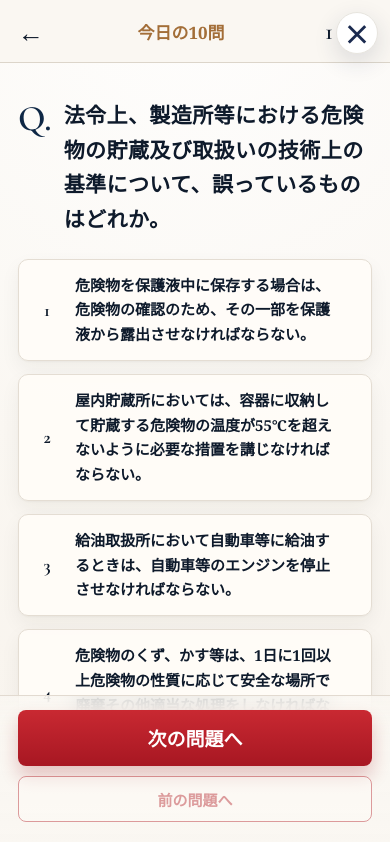
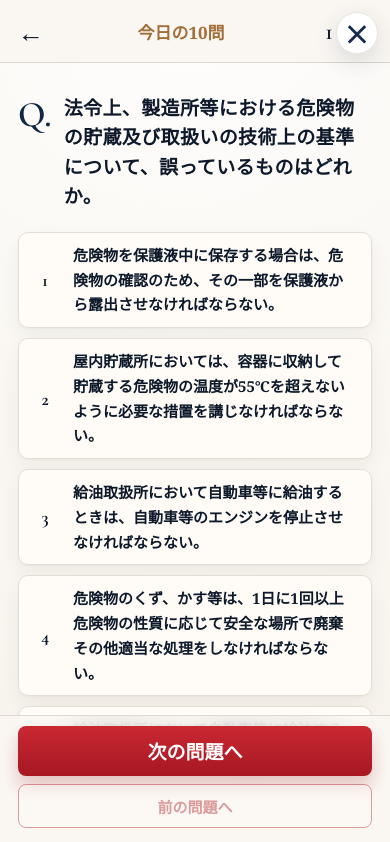
Before and after one commit to tvf6usmhq5pm-crypto/otu4_reboot, a Next.js app: page /quiz in a window 390 px wide. Shown: the top 842 px of the page. Built offline with nearby package versions, Linux system fonts and the light colour scheme.

Commit message:
refactor: improve quiz mobile layout density

```diff
--- a/components/quiz/QuizClient.tsx
+++ b/components/quiz/QuizClient.tsx
@@ -713,7 +713,7 @@ const pageStyle: CSSProperties = {
   maxWidth: 430,
   margin: '0 auto',
   minHeight: '100vh',
-  padding: '86px 18px 178px',
+  padding: '82px 18px 150px',
   background:
     'radial-gradient(circle at 50% 0%, rgba(255,255,255,0.95) 0%, rgba(250,247,242,0.96) 45%, #F7F1EA 100%)',
   color: '#0E1A2B',
@@ -834,9 +834,9 @@ const questionStyle: CSSProperties = {
   margin: 0,
   flex: 1,
   color: '#0E1A2B',
-  fontSize: 21,
+  fontSize: 19,
   fontWeight: 700,
-  lineHeight: 1.65,
+  lineHeight: 1.55,
   letterSpacing: '0.02em',
   fontFamily:
     '"Noto Serif JP", "Yu Mincho", "Hiragino Mincho ProN", Georgia, serif',
@@ -844,14 +844,14 @@ const questionStyle: CSSProperties = {
 
 const choicesStyle: CSSProperties = {
   display: 'grid',
-  gap: 13,
-  marginTop: 14,
+  gap: 10,
+  marginTop: 12,
 };
 
 const choiceButtonStyle: CSSProperties = {
-  minHeight: 58,
+  minHeight: 52,
   width: '100%',
-  padding: '13px 16px',
+  padding: '10px 14px',
   borderRadius: 10,
   border: '1.3px solid #E4DDD3',
   background: 'rgba(255, 252, 248, 0.96)',
@@ -973,7 +973,7 @@ const footerStyle: CSSProperties = {
   right: 0,
   bottom: 0,
   zIndex: 30,
-  padding: '14px 18px 22px',
+  padding: '10px 18px 16px',
   background:
     'linear-gradient(180deg, rgba(250,247,242,0.74) 0%, rgba(250,247,242,0.98) 30%, #FAF7F2 100%)',
   borderTop: '1px solid rgba(218, 210, 198, 0.76)',
@@ -985,7 +985,7 @@ const footerInnerStyle: CSSProperties = {
   margin: '0 auto',
   display: 'grid',
   gridTemplateColumns: '1fr',
-  gap: 10,
+  gap: 8,
 };
 
 const footerHintStyle: CSSProperties = {
@@ -995,8 +995,8 @@ const footerHintStyle: CSSProperties = {
 const primaryButtonStyle: CSSProperties = {
   order: 1,
   width: '100%',
-  minHeight: 56,
-  padding: '12px 18px',
+  minHeight: 50,
+  padding: '10px 18px',
   borderRadius: 8,
   border: 'none',
   background: 'linear-gradient(180deg, #C92932 0%, #A71722 100%)',
@@ -1011,8 +1011,8 @@ const primaryButtonStyle: CSSProperties = {
 const secondaryFooterButtonStyle: CSSProperties = {
   order: 2,
   width: '100%',
-  minHeight: 46,
-  padding: '10px 16px',
+  minHeight: 44,
+  padding: '9px 16px',
   borderRadius: 8,
   border: '1.3px solid #B72A32',
   background: 'rgba(255, 252, 248, 0.92)',
```
